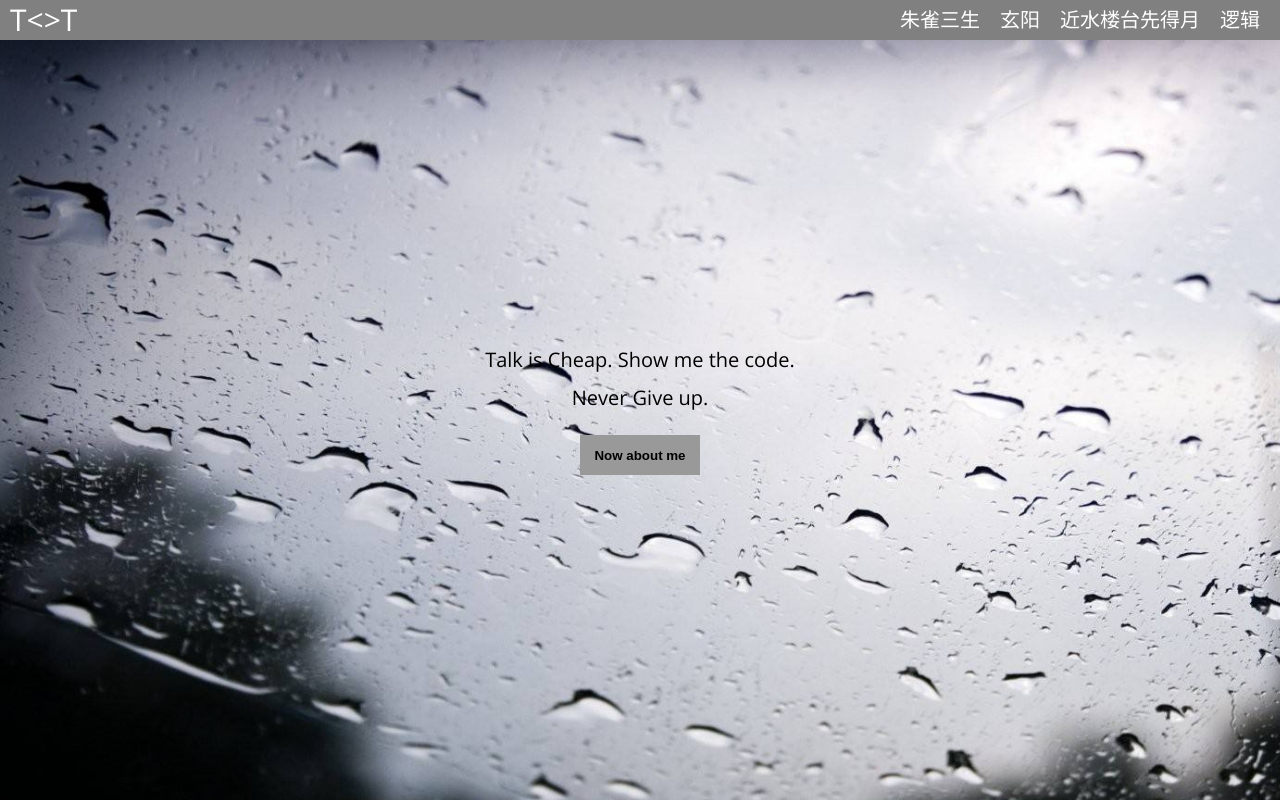
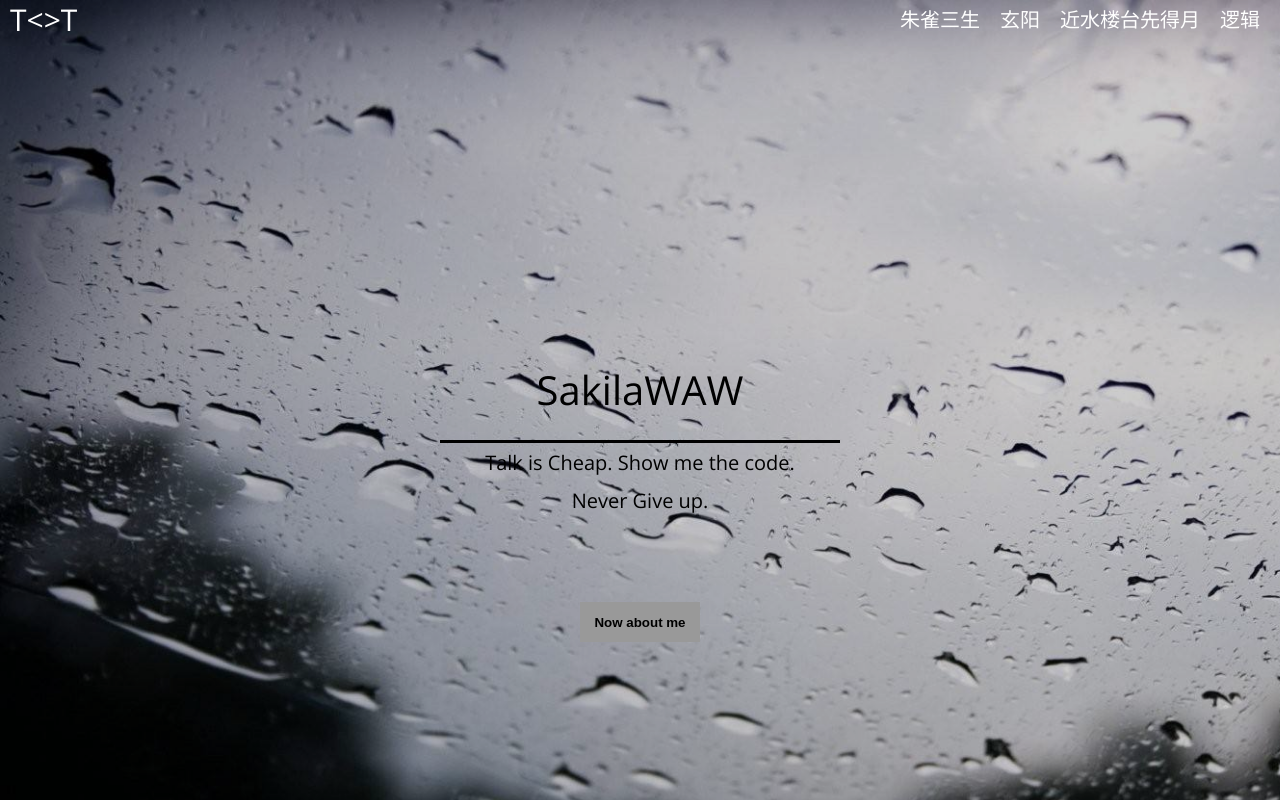
Before and after one commit to SakilaWAW/FlatDesignPersonalBlog, a Vue app: page / in a window 1280 px wide. Shown: the top 800 px of the page. Built offline with nearby package versions, Linux system fonts and the light colour scheme.

Commit message:
调整导航栏的mask

```diff
--- a/src/components/HeaderArea.vue
+++ b/src/components/HeaderArea.vue
@@ -1,5 +1,6 @@
 <template>
-  <div class="head-bar">
+  <div class="head-bar" :style="bannerBackground">
+    <div id="mask"></div>
     <nav id="nav-bar">
       <div class="logo"><a href="#">T<>T</a></div>
       <ul class="title-href">
@@ -9,10 +10,11 @@
         <li><a href="#">逻辑</a></li>
       </ul>
     </nav>
-    <div class="banner" :style="bannerBackground">
+    <div class="banner">
       <div class="welcome-block">
-        <span class="title-txt">Talk is Cheap. Show me the code.</span>
-        <span class="sub-title-txt">Never Give up.</span>
+        <span class="first-title">SakilaWAW</span>
+        <span class="second-title">Talk is Cheap. Show me the code.</span>
+        <span class="third-title">Never Give up.</span>
         <button>Now about me</button>
       </div>
     </div>
@@ -37,11 +39,17 @@
 </script>
 
 <style lang="scss" scoped>
+  #mask {
+    position: absolute;
+    height: 10rem;
+    width: 100%;
+    background: rgba(0,0,0,0.2);
+  }
   #nav-bar {
     position: relative;
     font-size: 0;
     display: block;
-    background: gray;
+    background: transparent;
     height: 0.4rem;
     .logo {
       display: inline-block;
@@ -75,18 +83,25 @@
     width: 100%;
     .welcome-block {
       margin: 0 auto;
-      font-size: 0.2rem;
       width: 4rem;
       height: 4rem;
       position: relative;
       top: 5rem;
       transform: translateY(-50%);
       text-align: center;
-      .title-txt {
+      .first-title {
+        font-size: 0.4rem;
+        line-height: 1.0rem;
+        border-bottom: 3px solid black;
+        display: block;
+      }
+      .second-title {
+        font-size: 0.2rem;
         line-height: 0.4rem;
         display: block;
       }
-      .sub-title-txt {
+      .third-title {
+        font-size: 0.2rem;
         line-height: 0.35rem;
         margin-bottom: 0.2rem;
         display: block;
```
